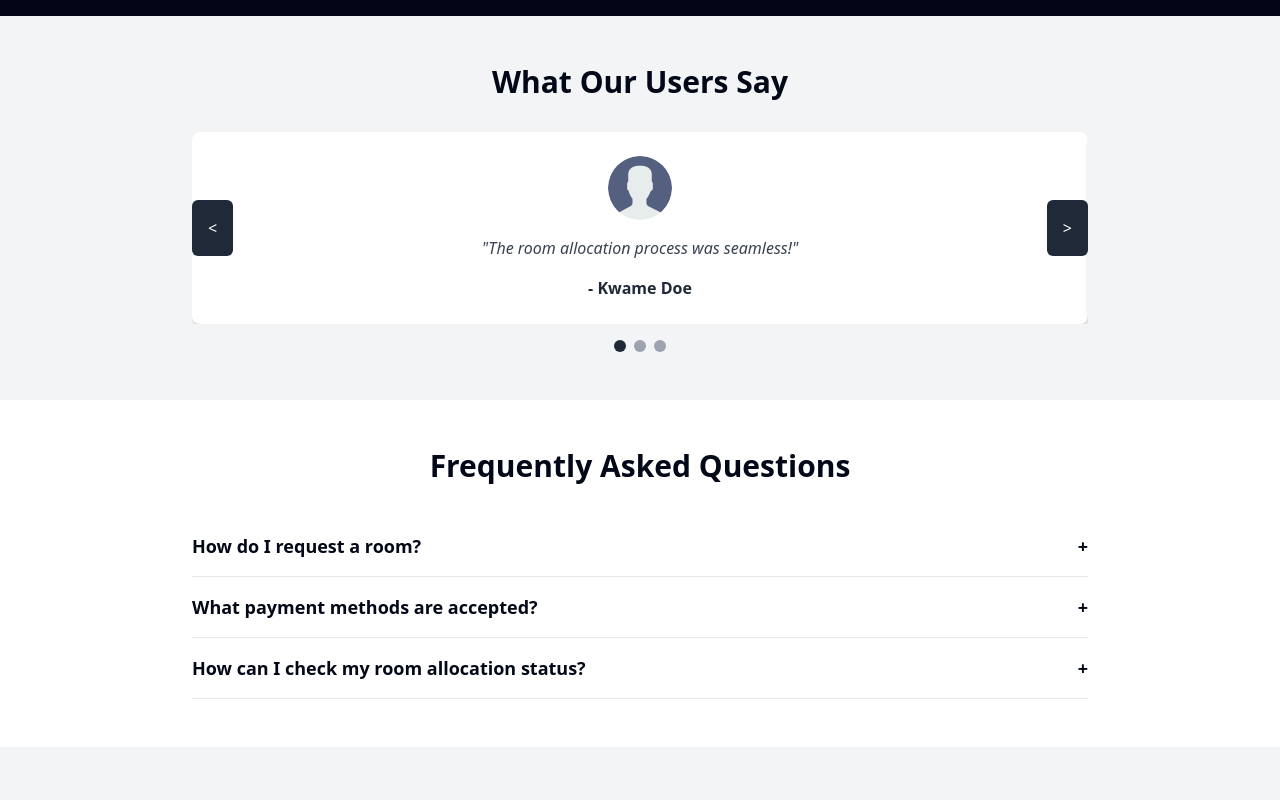
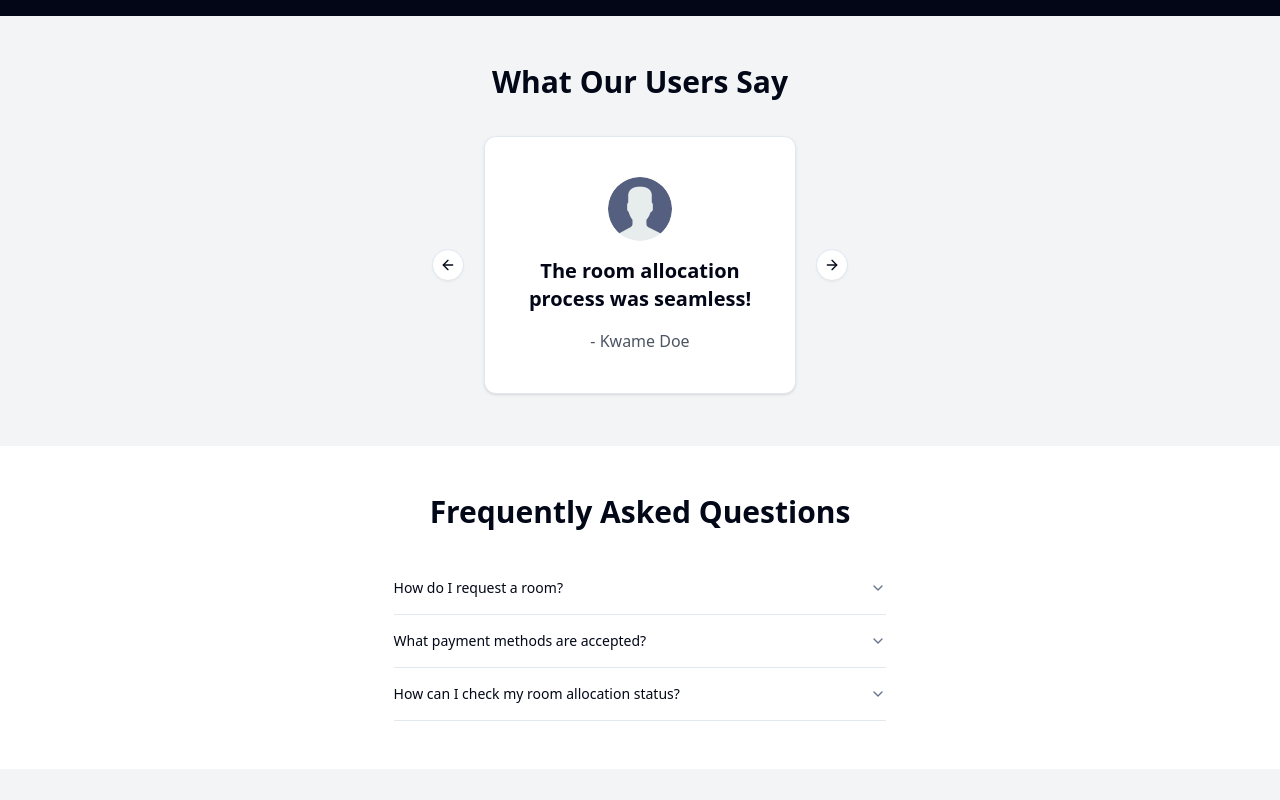
Before and after one commit to samuelfreeman/HallApplicationSystem-Client, a React (Vite) app: page / in a window 1280 px wide. Shown: the part 1860-2660 px from the top of the page. Built offline with nearby package versions, Linux system fonts and the light colour scheme.

Commit message:
subtituted the existing components with shadcn ui components

```diff
--- a/package.json
+++ b/package.json
@@ -11,19 +11,21 @@
   },
   "dependencies": {
     "@hookform/resolvers": "^3.9.1",
+    "@radix-ui/react-accordion": "^1.2.3",
     "@radix-ui/react-label": "^2.1.1",
     "@radix-ui/react-radio-group": "^1.2.2",
     "@radix-ui/react-slider": "^1.2.2",
-    "@radix-ui/react-slot": "^1.1.1",
+    "@radix-ui/react-slot": "^1.1.2",
     "@radix-ui/react-tabs": "^1.1.2",
     "@radix-ui/react-toast": "^1.2.4",
     "@reduxjs/toolkit": "^2.5.0",
+    "@tailwindcss/vite": "^4.0.1",
     "@types/jwt-decode": "^3.1.0",
     "@types/react-redux": "^7.1.34",
     "axios": "^1.7.9",
     "class-variance-authority": "^0.7.1",
     "clsx": "^2.1.1",
-    "embla-carousel-react": "^8.5.1",
+    "embla-carousel-react": "^8.5.2",
     "jwt-decode": "^4.0.0",
     "lucide-react": "^0.468.0",
     "next-themes": "^0.4.4",
--- a/src/component/FAQ.tsx
+++ b/src/component/FAQ.tsx
@@ -1,42 +1,38 @@
-import React, { useState } from "react";
+import React from "react";
 
-interface FAQItem {
-  question: string;
-  answer: string;
-}
+import {
+  Accordion,
+  AccordionContent,
+  AccordionItem,
+  AccordionTrigger,
+} from "@/components/ui/accordion"
 
-const faqItems: FAQItem[] = [
-  { question: "How do I request a room?", answer: "You can request a room by logging in and selecting your preferred room under the 'Room Requests' tab." },
-  { question: "What payment methods are accepted?", answer: "We accept all major credit cards, bank transfers, and mobile money payments." },
-  { question: "How can I check my room allocation status?", answer: "Once your request is approved, the status will be updated in your dashboard." },
-];
 
 const FAQ: React.FC = () => {
-  const [activeIndex, setActiveIndex] = useState<number | null>(null);
-
-  const toggleFAQ = (index: number) => {
-    setActiveIndex(index === activeIndex ? null : index);
-  };
 
   return (
-    <section className="bg-white py-12 px-6">
+    <section className="bg-white py-12 px-6 flex  flex-col justify-center items-center w-full">
       <h2 className="text-3xl font-bold text-center mb-8">Frequently Asked Questions</h2>
-      <div className="max-w-4xl mx-auto">
-        {faqItems.map((item, index) => (
-          <div
-            className="border-b border-gray-200 py-4"
-            key={index}
-          >
-            <h4
-              onClick={() => toggleFAQ(index)}
-              className="text-lg font-semibold cursor-pointer flex justify-between items-center"
-            >
-              {item.question} <span>{activeIndex === index ? "-" : "+"}</span>
-            </h4>
-            {activeIndex === index && <p className="mt-2 text-gray-600">{item.answer}</p>}
-          </div>
-        ))}
-      </div>
+      <Accordion type="single" collapsible className="w-full md:w-2/5">
+        <AccordionItem value="item-1">
+          <AccordionTrigger>How do I request a room?</AccordionTrigger>
+          <AccordionContent>
+            You can request a room by logging in and selecting your preferred room under the 'Room Requests' tab.
+          </AccordionContent>
+        </AccordionItem>
+        <AccordionItem value="item-2">
+          <AccordionTrigger>What payment methods are accepted?</AccordionTrigger>
+          <AccordionContent>
+            We accept all major credit cards, bank transfers, and mobile money payments.
+          </AccordionContent>
+        </AccordionItem>
+        <AccordionItem value="item-3">
+          <AccordionTrigger>How can I check my room allocation status?</AccordionTrigger>
+          <AccordionContent>
+            Once your request is approved, the status will be updated in your dashboard.
+          </AccordionContent>
+        </AccordionItem>
+      </Accordion>
     </section>
   );
 };
--- a/src/component/Testimonials.tsx
+++ b/src/component/Testimonials.tsx
@@ -1,4 +1,16 @@
 import React, { useState } from "react";
+
+
+import { Card, CardContent } from "@/components/ui/card"
+import {
+  Carousel,
+  CarouselContent,
+  CarouselItem,
+  CarouselNext,
+  CarouselPrevious,
+} from "@/components/ui/carousel"
+
+
 
 interface Testimonial {
   name: string;
@@ -13,65 +25,42 @@ const testimonials: Testimonial[] = [
 ];
 
 const Testimonials: React.FC = () => {
-  const [currentSlide, setCurrentSlide] = useState(0);
 
-  const nextSlide = () => {
-    setCurrentSlide((prev) => (prev + 1) % testimonials.length);
-  };
-
-  const prevSlide = () => {
-    setCurrentSlide((prev) => (prev - 1 + testimonials.length) % testimonials.length);
-  };
 
   return (
-    <section className="bg-gray-100 py-12 px-6">
+    <section className="bg-gray-100 py-12 px-6 flex flex-col">
       <h2 className="text-3xl font-bold text-center mb-8">What Our Users Say</h2>
       <div className="relative max-w-4xl mx-auto">
-        <div className="overflow-hidden">
-          <div
-            className="flex transition-transform duration-500"
-            style={{ transform: `translateX(-${currentSlide * 100}%)` }}
-          >
-            {testimonials.map((testimonial, index) => (
-              <div
-                key={index}
-                className="min-w-full p-6 bg-white rounded-lg shadow-md flex flex-col items-center text-center"
-              >
-                <img
-                  src={testimonial.image}
-                  alt={`${testimonial.name}'s photo`}
-                  className="w-16 h-16 rounded-full mb-4"
-                />
-                <p className="italic text-gray-700">"{testimonial.feedback}"</p>
-                <h4 className="mt-4 font-semibold text-gray-800">- {testimonial.name}</h4>
-              </div>
+
+
+        <Carousel className="w-full max-w-xs" opts={{
+          align: "start",
+          loop: true,
+        }}>
+          <CarouselContent>
+            {testimonials.map((message, index) => (
+              <CarouselItem key={index}>
+                <div className="p-1">
+                  <Card>
+                    <CardContent className="flex flex-col p-10 gap-4 items-center justify-center ">
+                      <img src={message.image} alt={message.name} className="w-16 h-16 rounded-full" />
+                      <span className="text-xl text-center font-semibold">{message.feedback}</span>
+                      <span className="text-gray-600">- {message.name}</span>
+                    </CardContent>
+                  </Card>
+                </div>
+              </CarouselItem>
             ))}
-          </div>
-        </div>
-        <button
-          className="absolute left-0 top-1/2 transform -translate-y-1/2 bg-gray-800 text-white rounded-md p-4 hover:bg-gray-700"
-          onClick={prevSlide}
-        >
-          {"<"}
-        </button>
-        <button
-          className="absolute right-0 top-1/2 transform -translate-y-1/2 bg-gray-800 text-white rounded-md p-4 hover:bg-gray-700"
-          onClick={nextSlide}
-        >
-          {">"}
-        </button>
+          </CarouselContent>
+          <CarouselPrevious />
+          <CarouselNext />
+        </Carousel>
+
       </div>
-      <div className="flex justify-center mt-4 space-x-2">
-        {testimonials.map((_, index) => (
-          <button
-            key={index}
-            onClick={() => setCurrentSlide(index)}
-            className={`w-3 h-3 rounded-full ${
-              currentSlide === index ? "bg-gray-800" : "bg-gray-400"
-            }`}
-          ></button>
-        ))}
-      </div>
+
+
+
+
     </section>
   );
 };
--- /dev/null
+++ b/src/components/ui/accordion.tsx
@@ -0,0 +1,55 @@
+import * as React from "react"
+import * as AccordionPrimitive from "@radix-ui/react-accordion"
+import { ChevronDown } from "lucide-react"
+
+import { cn } from "@/lib/utils"
+
+const Accordion = AccordionPrimitive.Root
+
+const AccordionItem = React.forwardRef<
+  React.ElementRef<typeof AccordionPrimitive.Item>,
+  React.ComponentPropsWithoutRef<typeof AccordionPrimitive.Item>
+>(({ className, ...props }, ref) => (
+  <AccordionPrimitive.Item
+    ref={ref}
+    className={cn("border-b", className)}
+    {...props}
+  />
+))
+AccordionItem.displayName = "AccordionItem"
+
+const AccordionTrigger = React.forwardRef<
+  React.ElementRef<typeof AccordionPrimitive.Trigger>,
+  React.ComponentPropsWithoutRef<typeof AccordionPrimitive.Trigger>
+>(({ className, children, ...props }, ref) => (
+  <AccordionPrimitive.Header className="flex">
+    <AccordionPrimitive.Trigger
+      ref={ref}
+      className={cn(
+        "flex flex-1 items-center justify-between py-4 text-sm font-medium transition-all hover:underline text-left [&[data-state=open]>svg]:rotate-180",
+        className
+      )}
+      {...props}
+    >
+      {children}
+      <ChevronDown className="h-4 w-4 shrink-0 text-slate-500 transition-transform duration-200 dark:text-slate-400" />
+    </AccordionPrimitive.Trigger>
+  </AccordionPrimitive.Header>
+))
+AccordionTrigger.displayName = AccordionPrimitive.Trigger.displayName
+
+const AccordionContent = React.forwardRef<
+  React.ElementRef<typeof AccordionPrimitive.Content>,
+  React.ComponentPropsWithoutRef<typeof AccordionPrimitive.Content>
+>(({ className, children, ...props }, ref) => (
+  <AccordionPrimitive.Content
+    ref={ref}
+    className="overflow-hidden text-sm data-[state=closed]:animate-accordion-up data-[state=open]:animate-accordion-down"
+    {...props}
+  >
+    <div className={cn("pb-4 pt-0", className)}>{children}</div>
+  </AccordionPrimitive.Content>
+))
+AccordionContent.displayName = AccordionPrimitive.Content.displayName
+
+export { Accordion, AccordionItem, AccordionTrigger, AccordionContent }
--- /dev/null
+++ b/src/components/ui/carousel.tsx
@@ -0,0 +1,260 @@
+import * as React from "react"
+import useEmblaCarousel, {
+  type UseEmblaCarouselType,
+} from "embla-carousel-react"
+import { ArrowLeft, ArrowRight } from "lucide-react"
+
+import { cn } from "@/lib/utils"
+import { Button } from "@/components/ui/button"
+
+type CarouselApi = UseEmblaCarouselType[1]
+type UseCarouselParameters = Parameters<typeof useEmblaCarousel>
+type CarouselOptions = UseCarouselParameters[0]
+type CarouselPlugin = UseCarouselParameters[1]
+
+type CarouselProps = {
+  opts?: CarouselOptions
+  plugins?: CarouselPlugin
+  orientation?: "horizontal" | "vertical"
+  setApi?: (api: CarouselApi) => void
+}
+
+type CarouselContextProps = {
+  carouselRef: ReturnType<typeof useEmblaCarousel>[0]
+  api: ReturnType<typeof useEmblaCarousel>[1]
+  scrollPrev: () => void
+  scrollNext: () => void
+  canScrollPrev: boolean
+  canScrollNext: boolean
+} & CarouselProps
+
+const CarouselContext = React.createContext<CarouselContextProps | null>(null)
+
+function useCarousel() {
+  const context = React.useContext(CarouselContext)
+
+  if (!context) {
+    throw new Error("useCarousel must be used within a <Carousel />")
+  }
+
+  return context
+}
+
+const Carousel = React.forwardRef<
+  HTMLDivElement,
+  React.HTMLAttributes<HTMLDivElement> & CarouselProps
+>(
+  (
+    {
+      orientation = "horizontal",
+      opts,
+      setApi,
+      plugins,
+      className,
+      children,
+      ...props
+    },
+    ref
+  ) => {
+    const [carouselRef, api] = useEmblaCarousel(
+      {
+        ...opts,
+        axis: orientation === "horizontal" ? "x" : "y",
+      },
+      plugins
+    )
+    const [canScrollPrev, setCanScrollPrev] = React.useState(false)
+    const [canScrollNext, setCanScrollNext] = React.useState(false)
+
+    const onSelect = React.useCallback((api: CarouselApi) => {
+      if (!api) {
+        return
+      }
+
+      setCanScrollPrev(api.canScrollPrev())
+      setCanScrollNext(api.canScrollNext())
+    }, [])
+
+    const scrollPrev = React.useCallback(() => {
+      api?.scrollPrev()
+    }, [api])
+
+    const scrollNext = React.useCallback(() => {
+      api?.scrollNext()
+    }, [api])
+
+    const handleKeyDown = React.useCallback(
+      (event: React.KeyboardEvent<HTMLDivElement>) => {
+        if (event.key === "ArrowLeft") {
+          event.preventDefault()
+          scrollPrev()
+        } else if (event.key === "ArrowRight") {
+          event.preventDefault()
+          scrollNext()
+        }
+      },
+      [scrollPrev, scrollNext]
+    )
+
+    React.useEffect(() => {
+      if (!api || !setApi) {
+        return
+      }
+
+      setApi(api)
+    }, [api, setApi])
+
+    React.useEffect(() => {
+      if (!api) {
+        return
+      }
+
+      onSelect(api)
+      api.on("reInit", onSelect)
+      api.on("select", onSelect)
+
+      return () => {
+        api?.off("select", onSelect)
+      }
+    }, [api, onSelect])
+
+    return (
+      <CarouselContext.Provider
+        value={{
+          carouselRef,
+          api: api,
+          opts,
+          orientation:
+            orientation || (opts?.axis === "y" ? "vertical" : "horizontal"),
+          scrollPrev,
+          scrollNext,
+          canScrollPrev,
+          canScrollNext,
+        }}
+      >
+        <div
+          ref={ref}
+          onKeyDownCapture={handleKeyDown}
+          className={cn("relative", className)}
+          role="region"
+          aria-roledescription="carousel"
+          {...props}
+        >
+          {children}
+        </div>
+      </CarouselContext.Provider>
+    )
+  }
+)
+Carousel.displayName = "Carousel"
+
+const CarouselContent = React.forwardRef<
+  HTMLDivElement,
+  React.HTMLAttributes<HTMLDivElement>
+>(({ className, ...props }, ref) => {
+  const { carouselRef, orientation } = useCarousel()
+
+  return (
+    <div ref={carouselRef} className="overflow-hidden">
+      <div
+        ref={ref}
+        className={cn(
+          "flex",
+          orientation === "horizontal" ? "-ml-4" : "-mt-4 flex-col",
+          className
+        )}
+        {...props}
+      />
+    </div>
+  )
+})
+CarouselContent.displayName = "CarouselContent"
+
+const CarouselItem = React.forwardRef<
+  HTMLDivElement,
+  React.HTMLAttributes<HTMLDivElement>
+>(({ className, ...props }, ref) => {
+  const { orientation } = useCarousel()
+
+  return (
+    <div
+      ref={ref}
+      role="group"
+      aria-roledescription="slide"
+      className={cn(
+        "min-w-0 shrink-0 grow-0 basis-full",
+        orientation === "horizontal" ? "pl-4" : "pt-4",
+        className
+      )}
+      {...props}
+    />
+  )
+})
+CarouselItem.displayName = "CarouselItem"
+
+const CarouselPrevious = React.forwardRef<
+  HTMLButtonElement,
+  React.ComponentProps<typeof Button>
+>(({ className, variant = "outline", size = "icon", ...props }, ref) => {
+  const { orientation, scrollPrev, canScrollPrev } = useCarousel()
+
+  return (
+    <Button
+      ref={ref}
+      variant={variant}
+      size={size}
+      className={cn(
+        "absolute  h-8 w-8 rounded-full",
+        orientation === "horizontal"
+          ? "-left-12 top-1/2 -translate-y-1/2"
+          : "-top-12 left-1/2 -translate-x-1/2 rotate-90",
+        className
+      )}
+      disabled={!canScrollPrev}
+      onClick={scrollPrev}
+      {...props}
+    >
+      <ArrowLeft className="h-4 w-4" />
+      <span className="sr-only">Previous slide</span>
+    </Button>
+  )
+})
+CarouselPrevious.displayName = "CarouselPrevious"
+
+const CarouselNext = React.forwardRef<
+  HTMLButtonElement,
+  React.ComponentProps<typeof Button>
+>(({ className, variant = "outline", size = "icon", ...props }, ref) => {
+  const { orientation, scrollNext, canScrollNext } = useCarousel()
+
+  return (
+    <Button
+      ref={ref}
+      variant={variant}
+      size={size}
+      className={cn(
+        "absolute h-8 w-8 rounded-full",
+        orientation === "horizontal"
+          ? "-right-12 top-1/2 -translate-y-1/2"
+          : "-bottom-12 left-1/2 -translate-x-1/2 rotate-90",
+        className
+      )}
+      disabled={!canScrollNext}
+      onClick={scrollNext}
+      {...props}
+    >
+      <ArrowRight className="h-4 w-4" />
+      <span className="sr-only">Next slide</span>
+    </Button>
+  )
+})
+CarouselNext.displayName = "CarouselNext"
+
+export {
+  type CarouselApi,
+  Carousel,
+  CarouselContent,
+  CarouselItem,
+  CarouselPrevious,
+  CarouselNext,
+}
```
Also changed, not shown: tailwind.config.js (+22 -0 lines), 1 other file (tests, documents, lock files or other folders).
